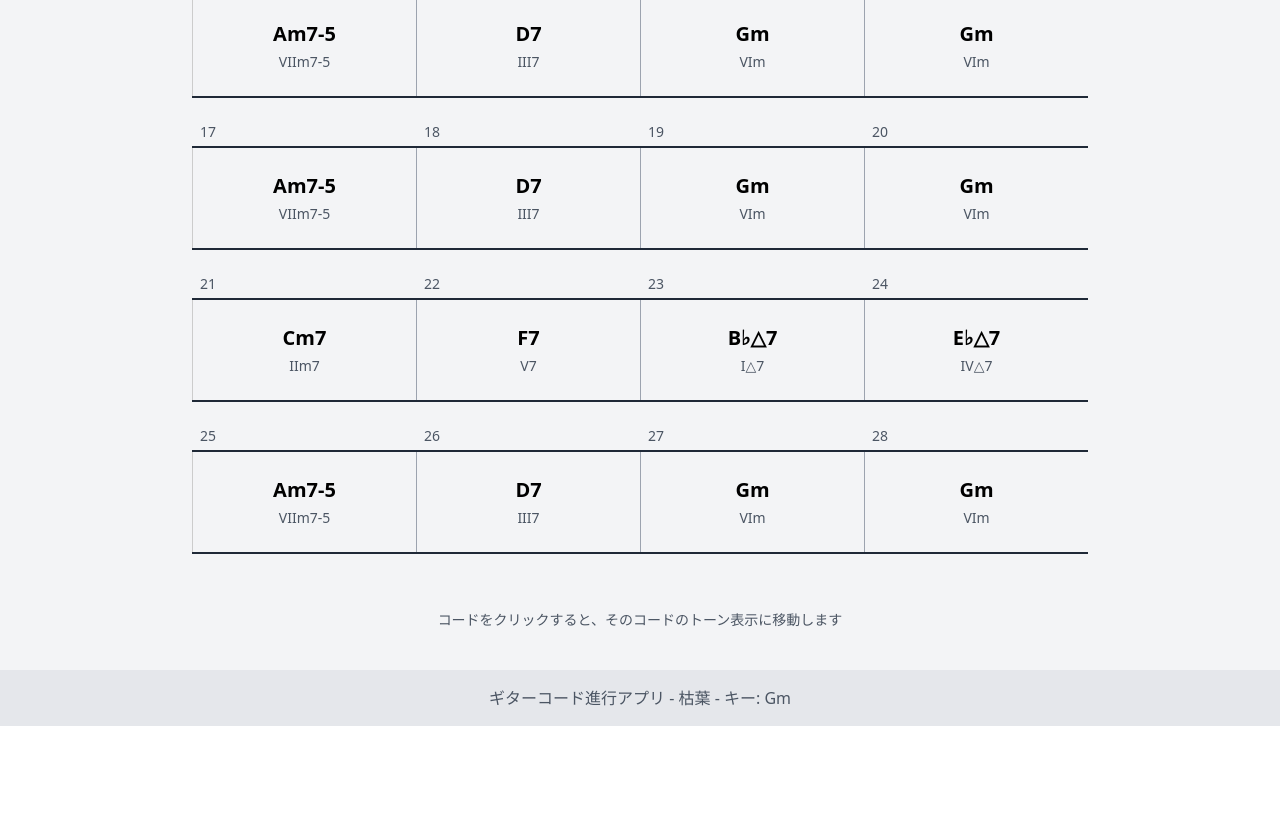
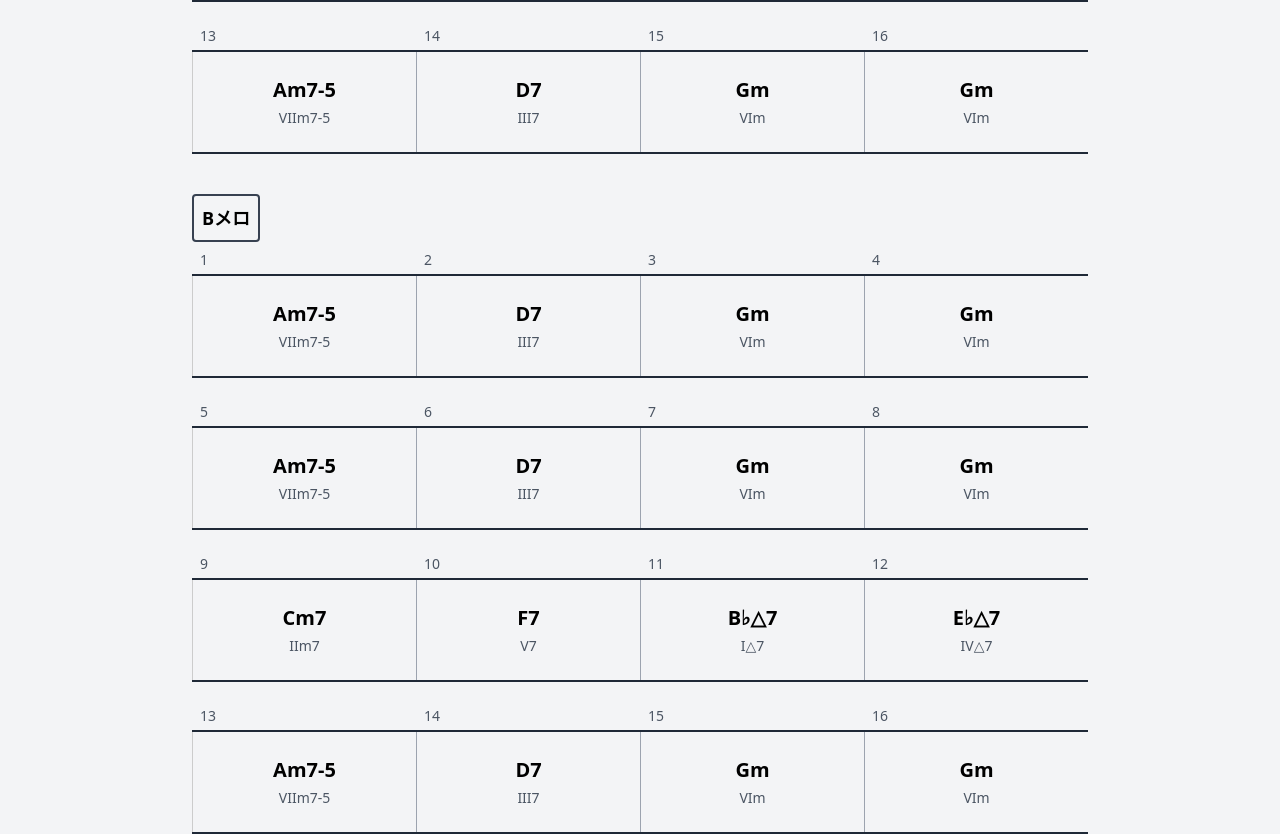
Before and after one commit to Yohn66/guitar-chord-tones-bpm, a React (Vite) app: page / in a window 1280 px wide. Shown: the part 720-1554 px from the top of the page. Before the commit the page ends 1446 px from the top, so only its background shows below. Built offline with nearby package versions, Linux system fonts and the light colour scheme.

Commit message:
Add section labels for A and B parts

```diff
--- a/src/App.jsx
+++ b/src/App.jsx
@@ -22,8 +22,17 @@ function App() {
   const beatRef = useRef(null);
   const bpmTimerRef = useRef(null);
 
-  // コード進行
-  const progression = autumnLeavesProgression.chords;
+  // コード進行（全てのコードを連結した配列）
+  const getAllChords = () => {
+    // セクションがある場合はそこからコードを取得、ない場合は直接chordsを使用
+    if (autumnLeavesProgression.sections) {
+      return autumnLeavesProgression.sections.flatMap(section => section.chords);
+    } else {
+      return autumnLeavesProgression.chords;
+    }
+  };
+
+  const progression = getAllChords();
 
   const handleSelectChord = (chord, index) => {
     setCurrentChord(chord);
--- a/src/components/ChordProgressionView.jsx
+++ b/src/components/ChordProgressionView.jsx
@@ -3,19 +3,32 @@ import { getChordRomanNotation } from '../utils/musicTheory';
 import { chordDefinitions } from '../data/chords';
 
 const ChordProgressionView = ({ progression, onSelectChord }) => {
-  // 4小節ずつに分割して行を作成
-  const createRows = () => {
+  // 各セクションごとに行を作成する関数
+  const createSectionRows = (section) => {
     const rows = [];
     const chordsPerRow = 4; // 1行あたり4小節
 
     // 現状はまだ小節＝コードの1対1対応なので、単純に4つずつ分割
-    for (let i = 0; i < progression.chords.length; i += chordsPerRow) {
-      rows.push(progression.chords.slice(i, i + chordsPerRow));
+    for (let i = 0; i < section.chords.length; i += chordsPerRow) {
+      rows.push(section.chords.slice(i, i + chordsPerRow));
     }
     return rows;
   };
 
-  const rows = createRows();
+  // インデックスを計算する関数（セクションをまたぐ場合の対応）
+  const calculateGlobalIndex = (sectionIndex, rowIndex, barIndex) => {
+    let globalIndex = 0;
+
+    // それ以前のセクションのコード数を合計
+    for (let i = 0; i < sectionIndex; i++) {
+      globalIndex += progression.sections[i].chords.length;
+    }
+
+    // 現在のセクション内の位置を加算
+    globalIndex += rowIndex * 4 + barIndex;
+
+    return globalIndex;
+  };
 
   return (
     <div className="flex flex-col items-center p-4 w-full">
@@ -29,20 +42,38 @@ const ChordProgressionView = ({ progression, onSelectChord }) => {
 
       {/* コード進行表示エリア */}
       <div className="w-full max-w-4xl">
+        {progression.sections.map((section, sectionIndex) => {
+          const rows = createSectionRows(section);
+
+          return (
+            <div key={sectionIndex} className="mb-10">
+              {/* セクション名のヘッダー - 同じ色の枠に変更 */}
+              <div className="mb-2 font-bold text-lg border-2 border-gray-700 p-2 inline-block rounded">
+                {section.name}
+              </div>
+
               {rows.map((row, rowIndex) => (
                 <div key={rowIndex} className="mb-6 w-full">
                   {/* 小節番号表示 */}
                   <div className="flex w-full mb-1 text-sm text-gray-600">
-              {row.map((_, barIndex) => (
+                    {row.map((_, barIndex) => {
+                      // セクション内の小節番号を計算
+                      const barNumber = rowIndex * 4 + barIndex + 1;
+                      return (
                         <div key={barIndex} className="flex-1 text-left pl-2">
-                  {rowIndex * 4 + barIndex + 1}
+                          {barNumber}
                         </div>
-              ))}
+                      );
+                    })}
                   </div>
 
                   {/* コード表示 */}
                   <div className="flex w-full border-t-2 border-b-2 border-gray-800">
-              {row.map((chord, barIndex) => (
+                    {row.map((chord, barIndex) => {
+                      // グローバルなインデックスを計算（セクションをまたぐ場合も対応）
+                      const globalIndex = calculateGlobalIndex(sectionIndex, rowIndex, barIndex);
+
+                      return (
                         <div
                           key={barIndex}
                           className={`flex-1 min-h-24 flex items-center justify-center py-4 ${
@@ -51,7 +82,7 @@ const ChordProgressionView = ({ progression, onSelectChord }) => {
                           style={{ borderLeft: barIndex === 0 ? '1px solid #ccc' : 'none' }}
                         >
                           <button
-                    onClick={() => onSelectChord(chord, rowIndex * 4 + barIndex)}
+                            onClick={() => onSelectChord(chord, globalIndex)}
                             className="w-full h-full flex flex-col items-center justify-center hover:bg-blue-50 transition-colors py-2"
                           >
                             <span className="text-xl font-bold mb-1">{chord}</span>
@@ -60,7 +91,8 @@ const ChordProgressionView = ({ progression, onSelectChord }) => {
                             </span>
                           </button>
                         </div>
-              ))}
+                      );
+                    })}
 
                     {/* 行の最後を埋める（4小節に満たない場合） */}
                     {Array.from({ length: 4 - row.length }).map((_, i) => (
@@ -73,6 +105,9 @@ const ChordProgressionView = ({ progression, onSelectChord }) => {
                 </div>
               ))}
             </div>
+          );
+        })}
+      </div>
 
       {/* ページ下部の説明 */}
       <div className="mt-8 text-center text-sm text-gray-600">
--- a/src/data/progressions.js
+++ b/src/data/progressions.js
@@ -1,7 +1,30 @@
+// progressions.js
+
 // 枯葉のコード進行
 export const autumnLeavesProgression = {
   title: "枯葉",
-  key: "Gm",  // キー情報を追加
+  key: "Gm",  // キー情報
+  sections: [
+    {
+      name: "Aメロ",
+      chords: [
+        'Cm7', 'F7', 'B♭△7', 'E♭△7',
+        'Am7-5', 'D7', 'Gm', 'Gm',
+        'Cm7', 'F7', 'B♭△7', 'E♭△7',
+        'Am7-5', 'D7', 'Gm', 'Gm'
+      ]
+    },
+    {
+      name: "Bメロ",
+      chords: [
+        'Am7-5', 'D7', 'Gm', 'Gm',
+        'Am7-5', 'D7', 'Gm', 'Gm',
+        'Cm7', 'F7', 'B♭△7', 'E♭△7',
+        'Am7-5', 'D7', 'Gm', 'Gm'
+      ]
+    }
+  ],
+  // 元の配列も残しておく（後方互換性のため）
   chords: [
     'Cm7', 'F7', 'B♭△7', 'E♭△7',
     'Am7-5', 'D7', 'Gm', 'Gm',
```
Lines whose indentation alone changed are shown as unchanged.
